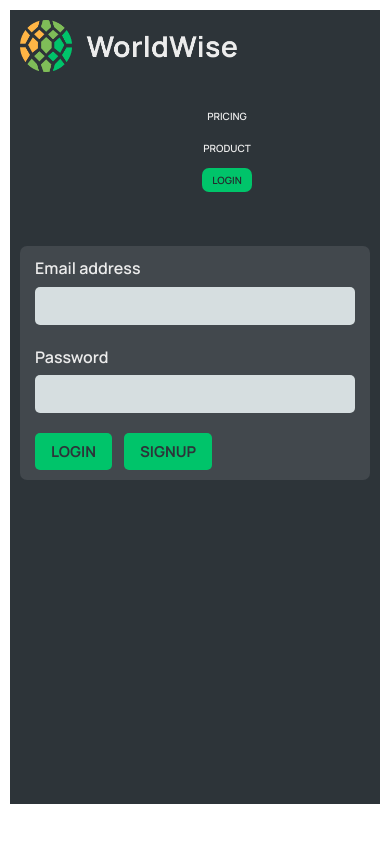
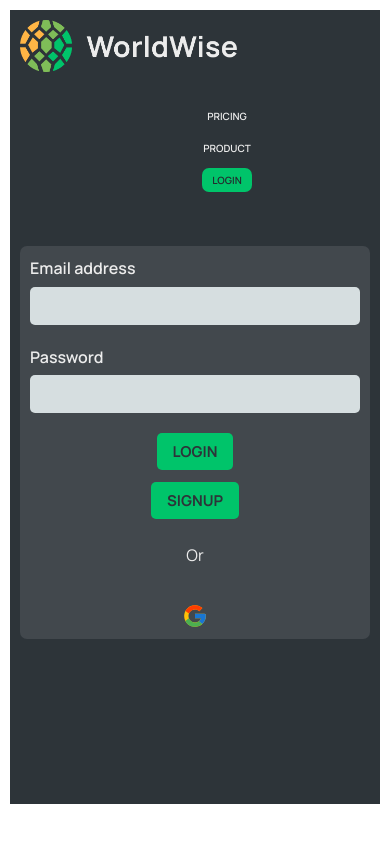
Before and after one commit to RehmanAli10/WorldWiseUpdated, a React (Vite) app: page /login in a window 390 px wide. Built offline with nearby package versions, Linux system fonts and the light colour scheme.

Commit message:
refactored

```diff
--- a/src/pages/Login.jsx
+++ b/src/pages/Login.jsx
@@ -1,7 +1,8 @@
-import { useEffect, useState } from "react";
+import { useState } from "react";
 import PageNav from "../components/PageNav";
 import Button from "../components/Button";
 import { useNavigate } from "react-router-dom";
+import { FcGoogle } from "react-icons/fc";
 
 import styles from "./Login.module.css";
 import { useLogin } from "../hooks/useLogin";
@@ -13,16 +14,7 @@ function Login() {
 
   const navigate = useNavigate();
 
-  const { login, isLoggingIn } = useLogin();
-
-  // const { login, isAuthenticated } = useAuth();
-
-  // useEffect(
-  //   function () {
-  //     if (isAuthenticated) navigate("/app", { replace: true });
-  //   },
-  //   [isAuthenticated, navigate]
-  // );
+  const { login } = useLogin();
 
   function handleSubmit(e) {
     e.preventDefault();
@@ -61,6 +53,8 @@ function Login() {
           <Button type="primary" onClick={() => navigate("/signup")}>
             Signup
           </Button>
+          <p>Or</p>
+          <FcGoogle className={styles.googleIcon} />
         </div>
       </form>
     </main>
--- a/src/pages/Login.module.css
+++ b/src/pages/Login.module.css
@@ -3,6 +3,8 @@
   padding: 2.5rem 5rem;
   background-color: var(--color-dark--1);
   min-height: calc(100vh - 5rem);
+  justify-content: center;
+  align-items: center;
 }
 
 .form {
@@ -22,20 +24,51 @@
   flex-direction: column;
   gap: 0.5rem;
 }
+
 .buttons {
   display: flex;
+  flex-direction: column;
   gap: 1.2rem;
+  align-items: center;
 }
 
-@media (max-width: 768px) {
+.buttons p {
+  font-size: 1.6rem;
+  padding: 1.2rem;
+  justify-content: center;
+  align-items: center;
+}
+
+.googleIcon {
+  display: flex;
+  justify-content: center;
+  align-items: center;
+  height: 2.6rem;
+  width: 2.6rem;
+  margin-top: 1rem;
+}
+
+@media (max-width: 1024px) {
   .login {
-    margin: 1.5rem;
+    margin: 2rem;
     padding: 2rem;
   }
 
   .form {
     padding: 1.5rem 2rem;
     margin: 1.5rem auto;
+  }
+}
+
+@media (max-width: 768px) {
+  .login {
+    margin: 1.5rem;
+    padding: 1.5rem;
+  }
+
+  .form {
+    padding: 1.2rem 1.5rem;
+    margin: 1.2rem auto;
   }
 }
 
@@ -46,7 +79,7 @@
   }
 
   .form {
-    padding: 1rem 1.5rem;
+    padding: 1rem 1rem;
     margin: 1rem auto;
   }
 }
```
